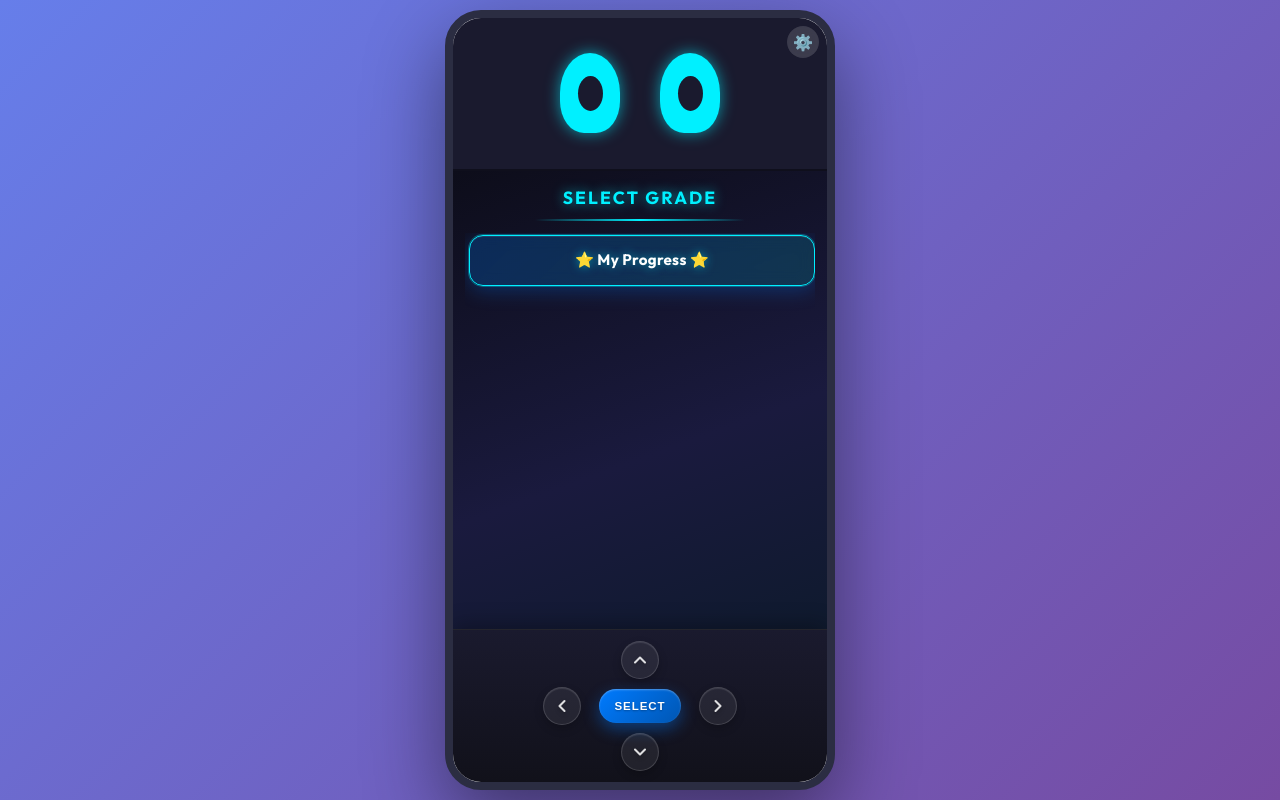
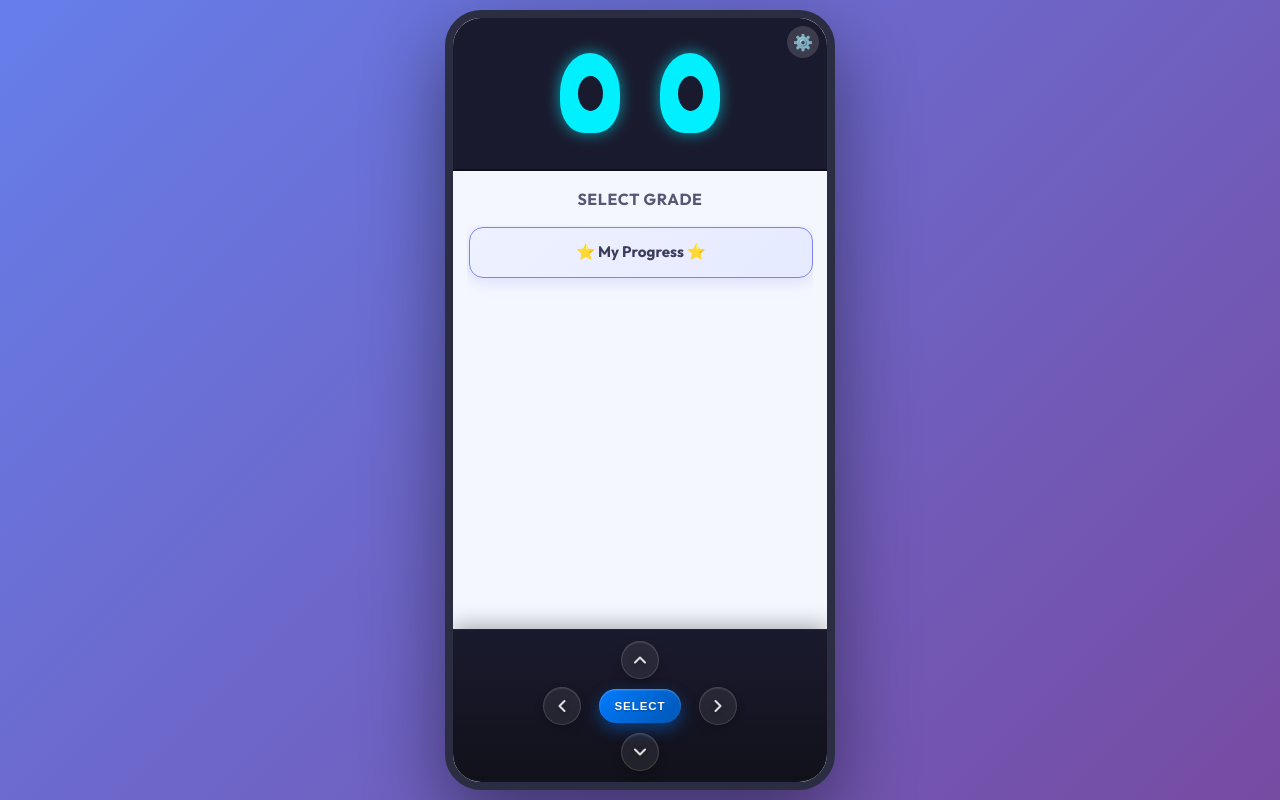
Before and after one commit to palliyalithabsheer-lang/robo-backend, a React (Vite) app: page / in a window 1280 px wide. Built offline with nearby package versions, Linux system fonts and the light colour scheme; no server answers.

Commit message:
UI: Switch to clean minimal light theme for stomach screens

```diff
--- a/src/components/StomachSection.css
+++ b/src/components/StomachSection.css
@@ -1,7 +1,7 @@
 .stomach-section {
   flex: 0 0 60%;
-  height: 0; /* Required for nested scrolling in flex containers */
-  background-color: #0d0d1a; /* Dark so screen backgrounds show cleanly */
+  height: 0;
+  background-color: #f5f7ff; /* Matches light screen backgrounds */
   display: flex;
   justify-content: center;
   align-items: center;
--- a/src/components/screens/LockedScreen.css
+++ b/src/components/screens/LockedScreen.css
@@ -1,4 +1,4 @@
-/* ── LockedScreen — Premium Robot UI ───────────────────────────── */
+/* ── LockedScreen — Clean Minimal Light UI ─────────────────────── */
 .locked-screen {
   width: 100%;
   height: 100%;
@@ -7,17 +7,16 @@
   align-items: center;
   justify-content: center;
   gap: 8px;
-  padding: 20px;
+  padding: 24px;
   box-sizing: border-box;
-  background: linear-gradient(160deg, #0d0d1a 0%, #1a1a3e 60%, #0f1a2e 100%);
-  font-family: 'Outfit', sans-serif;
+  background: #f5f7ff;
+  font-family: 'Outfit', 'Inter', sans-serif;
   text-align: center;
 }
 
 .lock-icon {
-  font-size: 3.5rem;
+  font-size: 3.2rem;
   animation: float-lock 3s ease-in-out infinite;
-  filter: drop-shadow(0 0 14px rgba(255, 165, 0, 0.6));
 }
 
 @keyframes float-lock {
@@ -26,43 +25,42 @@
 }
 
 .locked-title {
-  font-size: 1.2rem;
+  font-size: 1.15rem;
   font-weight: 800;
-  color: #fff;
+  color: #3a3d5c;
   margin: 4px 0 0;
-  letter-spacing: 0.05em;
 }
 
 .locked-msg {
-  font-size: 0.9rem;
+  font-size: 0.88rem;
   font-weight: 600;
-  color: rgba(255, 193, 7, 0.9);
+  color: #f97316;
   margin: 0;
 }
 
 .locked-sub {
   font-size: 0.8rem;
-  color: rgba(255, 255, 255, 0.45);
+  color: #9ca3af;
   margin: 0;
 }
 
 .back-btn {
-  margin-top: 12px;
-  background: rgba(255, 255, 255, 0.07);
-  border: 1px solid rgba(255, 255, 255, 0.2);
-  color: rgba(255, 255, 255, 0.8);
+  margin-top: 14px;
+  background: #fff;
+  border: 1.5px solid #c5caf5;
+  color: #7c83f0;
   border-radius: 20px;
-  padding: 8px 22px;
+  padding: 8px 24px;
   font-size: 0.85rem;
   font-weight: 600;
-  font-family: 'Outfit', sans-serif;
+  font-family: 'Outfit', 'Inter', sans-serif;
   cursor: pointer;
   transition: all 0.2s ease;
+  box-shadow: 0 2px 8px rgba(124, 131, 240, 0.1);
 }
 
 .back-btn:hover {
-  background: rgba(0, 240, 255, 0.1);
-  border-color: #00f0ff;
-  color: #00f0ff;
-  box-shadow: 0 0 12px rgba(0, 240, 255, 0.2);
+  background: #eef0fd;
+  border-color: #7c83f0;
+  box-shadow: 0 4px 14px rgba(124, 131, 240, 0.2);
 }
--- a/src/components/screens/MenuScreen.css
+++ b/src/components/screens/MenuScreen.css
@@ -1,40 +1,24 @@
-/* ── MenuScreen — Premium Robot UI ─────────────────────────────── */
-@import url('https://fonts.googleapis.com/css2?family=Outfit:wght@400;600;700;900&display=swap');
-
+/* ── MenuScreen — Clean Minimal Light UI ───────────────────────── */
 .menu-screen {
   width: 100%;
   height: 100%;
   display: flex;
   flex-direction: column;
-  padding: 14px 12px 10px;
+  padding: 16px 14px 10px;
   box-sizing: border-box;
-  background: linear-gradient(160deg, #0d0d1a 0%, #1a1a3e 60%, #0f1a2e 100%);
-  font-family: 'Outfit', sans-serif;
+  background: #f5f7ff;
+  font-family: 'Outfit', 'Inter', sans-serif;
 }
 
 .menu-title {
-  font-size: 1.1rem;
+  font-size: 1rem;
   font-weight: 700;
-  color: #00f0ff;
-  margin: 0 0 12px 0;
+  color: #3a3d5c;
+  margin: 0 0 14px 0;
   text-align: center;
+  letter-spacing: 0.04em;
   text-transform: uppercase;
-  letter-spacing: 0.12em;
-  text-shadow: 0 0 12px rgba(0, 240, 255, 0.6);
-  position: relative;
-  padding-bottom: 10px;
-}
-
-.menu-title::after {
-  content: '';
-  position: absolute;
-  bottom: 0;
-  left: 50%;
-  transform: translateX(-50%);
-  width: 60%;
-  height: 2px;
-  background: linear-gradient(90deg, transparent, #00f0ff, transparent);
-  border-radius: 2px;
+  opacity: 0.85;
 }
 
 .menu-list {
@@ -42,50 +26,44 @@
   overflow-y: auto;
   display: flex;
   flex-direction: column;
-  gap: 8px;
-  padding: 2px 2px 4px;
+  gap: 9px;
+  padding: 2px 1px 4px;
   scrollbar-width: none;
 }
 .menu-list::-webkit-scrollbar { display: none; }
 
 .menu-item {
-  background: rgba(255, 255, 255, 0.04);
-  backdrop-filter: blur(8px);
-  padding: 13px 16px;
+  background: #ffffff;
+  padding: 13px 18px;
   border-radius: 14px;
-  border: 1px solid rgba(255, 255, 255, 0.08);
+  border: 1.5px solid #e8eaf6;
   text-align: center;
   font-size: 0.95rem;
-  font-weight: 600;
-  color: rgba(255, 255, 255, 0.75);
-  transition: all 0.25s cubic-bezier(0.25, 0.46, 0.45, 0.94);
+  font-weight: 500;
+  color: #555a7a;
+  transition: all 0.2s ease;
   cursor: pointer;
-  letter-spacing: 0.02em;
+  box-shadow: 0 2px 8px rgba(90, 100, 180, 0.06);
 }
 
 .menu-item:hover {
-  background: rgba(0, 240, 255, 0.07);
-  border-color: rgba(0, 240, 255, 0.25);
-  color: #fff;
+  border-color: #c5caf5;
+  color: #3a3d5c;
+  box-shadow: 0 4px 14px rgba(90, 100, 180, 0.12);
 }
 
 .menu-item.selected {
-  background: linear-gradient(135deg, rgba(0, 123, 255, 0.25), rgba(0, 240, 255, 0.15));
-  border-color: #00f0ff;
-  color: #fff;
+  background: linear-gradient(135deg, #eef1ff, #e6eaff);
+  border-color: #7c83f0;
+  color: #3a3d5c;
   font-weight: 700;
-  box-shadow:
-    0 0 0 1px rgba(0, 240, 255, 0.3),
-    0 4px 20px rgba(0, 123, 255, 0.3),
-    inset 0 1px 0 rgba(255, 255, 255, 0.1);
-  transform: translateX(3px);
-  text-shadow: 0 0 10px rgba(0, 240, 255, 0.5);
+  box-shadow: 0 4px 16px rgba(124, 131, 240, 0.22);
+  transform: translateX(4px);
 }
 
 .empty-state {
   text-align: center;
-  color: rgba(255, 255, 255, 0.3);
+  color: #adb5bd;
   margin-top: 30px;
-  font-size: 0.9rem;
-  letter-spacing: 0.05em;
+  font-size: 0.875rem;
 }
--- a/src/components/screens/ProgressScreen.css
+++ b/src/components/screens/ProgressScreen.css
@@ -1,72 +1,55 @@
-/* ── ProgressScreen — Premium Robot UI ─────────────────────────── */
+/* ── ProgressScreen — Clean Minimal Light UI ───────────────────── */
 .progress-screen {
   width: 100%;
   height: 100%;
   display: flex;
   flex-direction: column;
-  padding: 14px 12px 10px;
+  padding: 16px 14px 10px;
   box-sizing: border-box;
-  background: linear-gradient(160deg, #0d0d1a 0%, #1a1a3e 60%, #0f1a2e 100%);
-  font-family: 'Outfit', sans-serif;
-  color: #fff;
+  background: #f5f7ff;
+  font-family: 'Outfit', 'Inter', sans-serif;
 }
 
 .progress-title {
-  font-size: 1.1rem;
+  font-size: 1rem;
   font-weight: 700;
-  color: #00f0ff;
-  margin: 0 0 12px 0;
+  color: #3a3d5c;
+  margin: 0 0 14px 0;
   text-align: center;
+  letter-spacing: 0.04em;
   text-transform: uppercase;
-  letter-spacing: 0.12em;
-  text-shadow: 0 0 12px rgba(0, 240, 255, 0.6);
-  position: relative;
-  padding-bottom: 10px;
-}
-
-.progress-title::after {
-  content: '';
-  position: absolute;
-  bottom: 0;
-  left: 50%;
-  transform: translateX(-50%);
-  width: 60%;
-  height: 2px;
-  background: linear-gradient(90deg, transparent, #00f0ff, transparent);
-  border-radius: 2px;
+  opacity: 0.85;
 }
 
 .overall-progress {
   display: flex;
   flex-direction: column;
   align-items: center;
-  background: linear-gradient(135deg, rgba(255, 193, 7, 0.15), rgba(255, 120, 0, 0.1));
-  border: 1px solid rgba(255, 193, 7, 0.35);
-  padding: 12px;
+  background: linear-gradient(135deg, #fff8e1, #fff3cd);
+  border: 1.5px solid #ffe082;
+  padding: 14px;
   border-radius: 16px;
   margin-bottom: 12px;
-  box-shadow: 0 4px 20px rgba(255, 165, 0, 0.15), inset 0 1px 0 rgba(255,255,255,0.08);
+  box-shadow: 0 4px 14px rgba(255, 193, 7, 0.12);
 }
 
 .percentage {
-  font-size: 2.2rem;
+  font-size: 2.4rem;
   font-weight: 900;
-  background: linear-gradient(135deg, #ffd700, #ff9500);
+  background: linear-gradient(135deg, #f59e0b, #f97316);
   -webkit-background-clip: text;
   -webkit-text-fill-color: transparent;
   background-clip: text;
-  line-height: 1.1;
-  text-shadow: none;
-  filter: drop-shadow(0 0 8px rgba(255, 165, 0, 0.4));
+  line-height: 1;
 }
 
 .progress-label {
-  font-size: 0.78rem;
-  color: rgba(255, 200, 60, 0.85);
+  font-size: 0.75rem;
+  color: #b45309;
   font-weight: 600;
   letter-spacing: 0.08em;
   text-transform: uppercase;
-  margin-top: 2px;
+  margin-top: 3px;
 }
 
 .progress-list {
@@ -75,66 +58,61 @@
   display: flex;
   flex-direction: column;
   gap: 10px;
-  padding: 2px;
+  padding: 2px 1px 4px;
   scrollbar-width: none;
 }
 .progress-list::-webkit-scrollbar { display: none; }
 
 .subject-section {
-  background: rgba(255, 255, 255, 0.04);
+  background: #fff;
   border-radius: 14px;
-  border: 1px solid rgba(255, 255, 255, 0.08);
+  border: 1.5px solid #e8eaf6;
   padding: 10px 12px;
-  box-shadow: 0 2px 12px rgba(0,0,0,0.2);
+  box-shadow: 0 2px 8px rgba(90, 100, 180, 0.06);
 }
 
 .subject-title {
-  font-size: 0.85rem;
+  font-size: 0.8rem;
   font-weight: 700;
-  color: #00f0ff;
+  color: #7c83f0;
   margin: 0 0 8px 0;
   padding-bottom: 6px;
-  border-bottom: 1px solid rgba(0, 240, 255, 0.15);
+  border-bottom: 1.5px solid #eef0fd;
   text-transform: uppercase;
   letter-spacing: 0.07em;
-  text-shadow: 0 0 8px rgba(0, 240, 255, 0.4);
 }
 
 .topic-progress-item {
   display: flex;
   justify-content: space-between;
   align-items: center;
-  padding: 6px 0;
-  border-bottom: 1px solid rgba(255, 255, 255, 0.05);
+  padding: 5px 0;
+  border-bottom: 1px solid #f3f4f9;
 }
 
-.topic-progress-item:last-child {
-  border-bottom: none;
-}
+.topic-progress-item:last-child { border-bottom: none; }
 
 .topic-name {
   font-size: 0.85rem;
-  color: rgba(255, 255, 255, 0.75);
+  color: #4b5068;
   flex: 1;
   font-weight: 500;
 }
 
 .topic-stats {
   display: flex;
-  gap: 8px;
+  gap: 6px;
   align-items: center;
 }
 
-.stat-badge {
-  font-size: 0.9rem;
-}
+.stat-badge { font-size: 0.9rem; }
 
 .quiz-badge {
-  font-size: 0.75rem;
+  font-size: 0.72rem;
   font-weight: 700;
-  color: #00f0ff;
-  background: rgba(0, 240, 255, 0.1);
-  border: 1px solid rgba(0, 240, 255, 0.2);
+  color: #7c83f0;
+  background: #eef0fd;
+  border: 1px solid #c5caf5;
   border-radius: 20px;
   padding: 1px 7px;
 }
```
